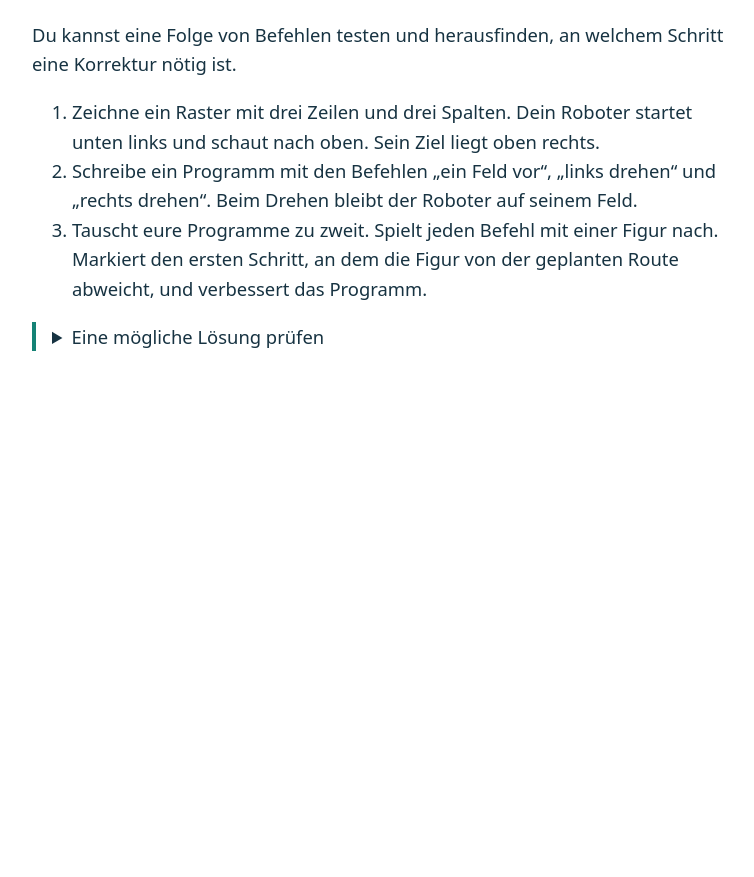
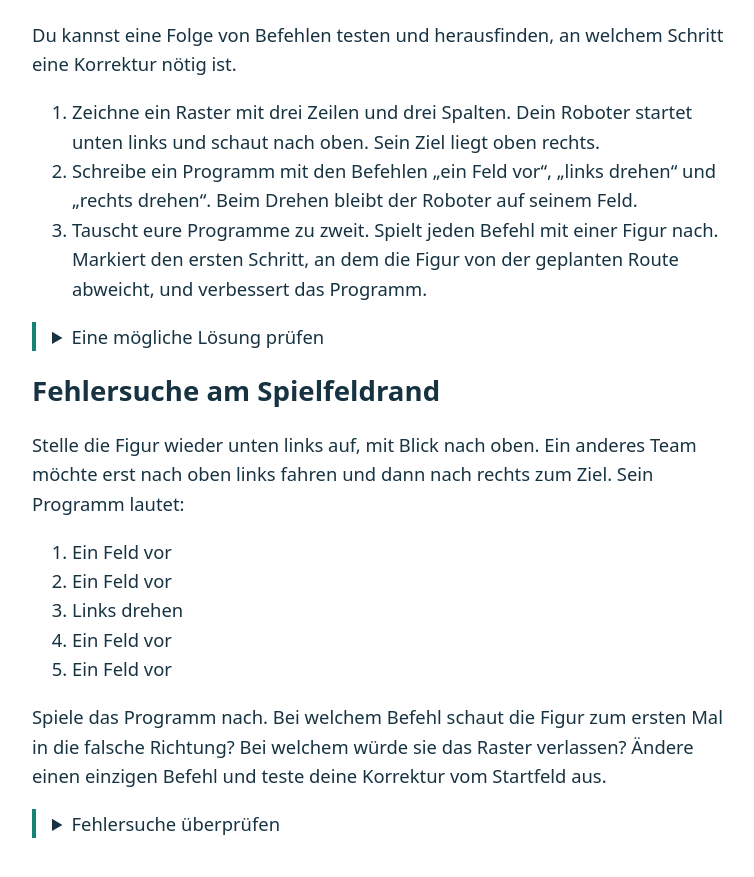
Before and after one commit to volki1992/RobotikKurs_RDF, a plain HTML site: page site/index.html in a window 1280 px wide. Shown: the part 153-1030 px from the top of the page, without its empty margins (256-1010 px from the left). Before the commit the page ends 800 px from the top, so only its background shows below. Drawn offline with Linux system fonts and the light colour scheme.

Commit message:
Fehlersuche am Spielfeldrand ergänzen

```diff
--- a/site/index.html
+++ b/site/index.html
@@ -21,5 +21,18 @@
   <details><summary>Eine mögliche Lösung prüfen</summary>
     <p>Zweimal ein Feld vor, einmal rechts drehen, zweimal ein Feld vor. Nach der Drehung steht die Figur oben links und schaut nach rechts.</p>
   </details>
+  <h2>Fehlersuche am Spielfeldrand</h2>
+  <p>Stelle die Figur wieder unten links auf, mit Blick nach oben. Ein anderes Team möchte erst nach oben links fahren und dann nach rechts zum Ziel. Sein Programm lautet:</p>
+  <ol>
+    <li>Ein Feld vor</li>
+    <li>Ein Feld vor</li>
+    <li>Links drehen</li>
+    <li>Ein Feld vor</li>
+    <li>Ein Feld vor</li>
+  </ol>
+  <p>Spiele das Programm nach. Bei welchem Befehl schaut die Figur zum ersten Mal in die falsche Richtung? Bei welchem würde sie das Raster verlassen? Ändere einen einzigen Befehl und teste deine Korrektur vom Startfeld aus.</p>
+  <details><summary>Fehlersuche überprüfen</summary>
+    <p>Nach Befehl 3 steht die Figur oben links und schaut über den linken Rand. Erst bei Befehl 4 würde sie das Raster verlassen. Ersetze Befehl 3 durch „Rechts drehen“. Die letzten beiden Schritte führen dann oben rechts ins Ziel.</p>
+  </details>
 </main>
 </html>
```
